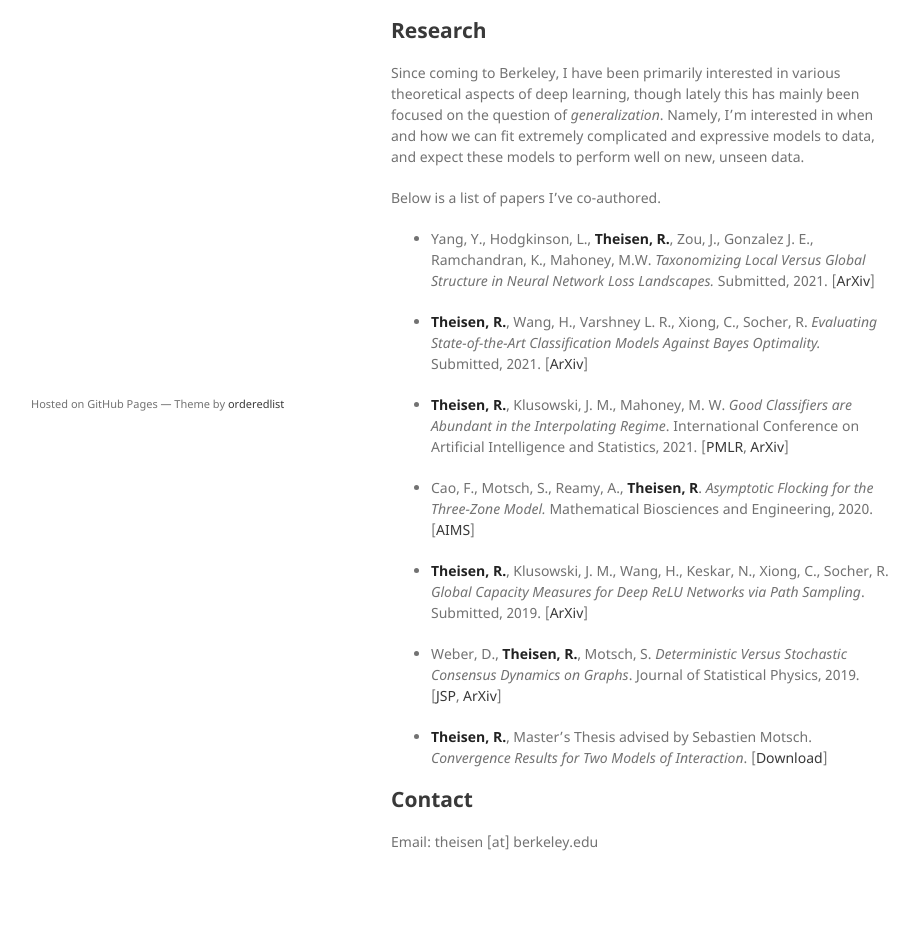
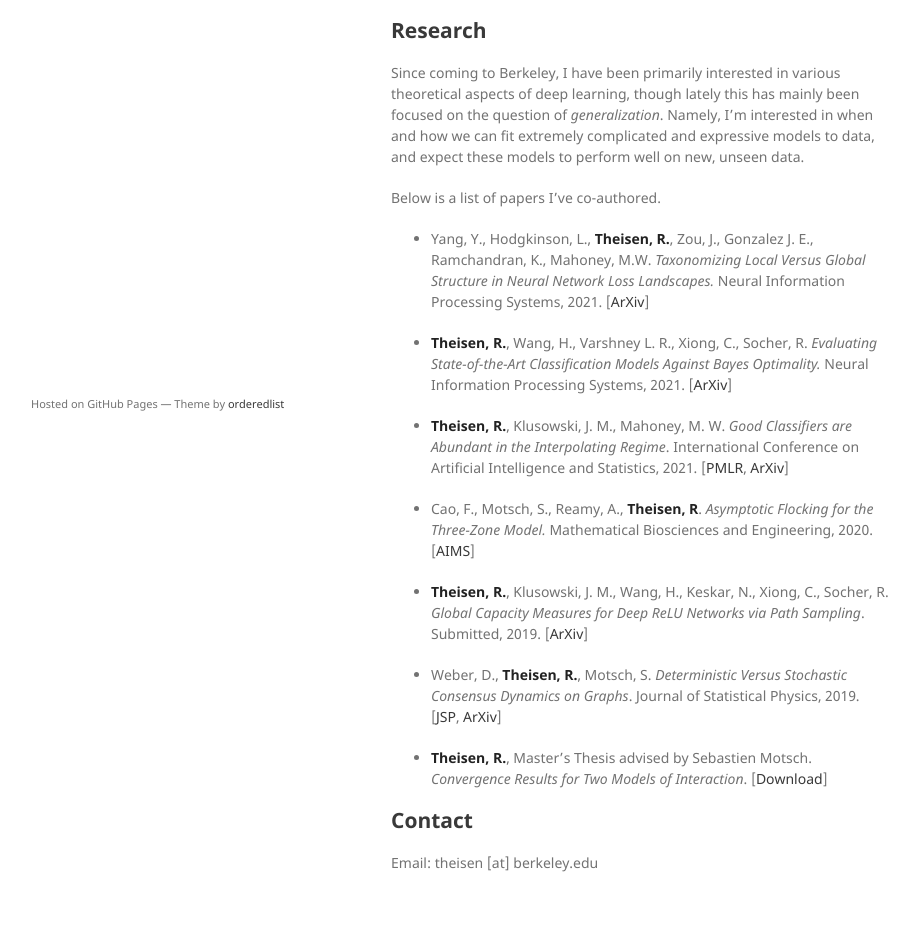
Before and after one commit to rythei/PersonalSiteWorking, a Jekyll site: the page built from index.md, in a window 1280 px wide. Shown: the part 417-1360 px from the top of the page, without its empty margins (179-1097 px from the left). Built offline with Jekyll 4.4.1, drawn with Linux system fonts in a browser that asks for light colours; our own code applies the rules of GitHub Pages for plain Markdown files; before the commit the page ends 1339 px from its top, so only the background shows below that.

Commit message:
Update index.md

```diff
--- a/index.md
+++ b/index.md
@@ -15,9 +15,9 @@ Since coming to Berkeley, I have been primarily interested in various theoretica
 
 Below is a list of papers I've co-authored.
 
-- Yang, Y., Hodgkinson, L., **Theisen, R.**, Zou, J., Gonzalez J. E., Ramchandran, K., Mahoney, M.W. _Taxonomizing Local Versus Global Structure in Neural Network Loss Landscapes._ Submitted, 2021. [[ArXiv](https://arxiv.org/abs/2107.11228)]
+- Yang, Y., Hodgkinson, L., **Theisen, R.**, Zou, J., Gonzalez J. E., Ramchandran, K., Mahoney, M.W. _Taxonomizing Local Versus Global Structure in Neural Network Loss Landscapes._ Neural Information Processing Systems, 2021. [[ArXiv](https://arxiv.org/abs/2107.11228)]
 
-- **Theisen, R.**, Wang, H., Varshney L. R., Xiong, C., Socher, R. _Evaluating State-of-the-Art Classification Models Against Bayes Optimality._ Submitted, 2021. [[ArXiv](https://arxiv.org/abs/2106.03357)]
+- **Theisen, R.**, Wang, H., Varshney L. R., Xiong, C., Socher, R. _Evaluating State-of-the-Art Classification Models Against Bayes Optimality._ Neural Information Processing Systems, 2021. [[ArXiv](https://arxiv.org/abs/2106.03357)]
 
 - **Theisen, R.**, Klusowski, J. M., Mahoney, M. W. _Good Classifiers are Abundant in the Interpolating Regime_. International Conference on Artificial Intelligence and Statistics, 2021. [[PMLR](http://proceedings.mlr.press/v130/theisen21a.html), [ArXiv](https://arxiv.org/abs/2006.12625)]
 
```
